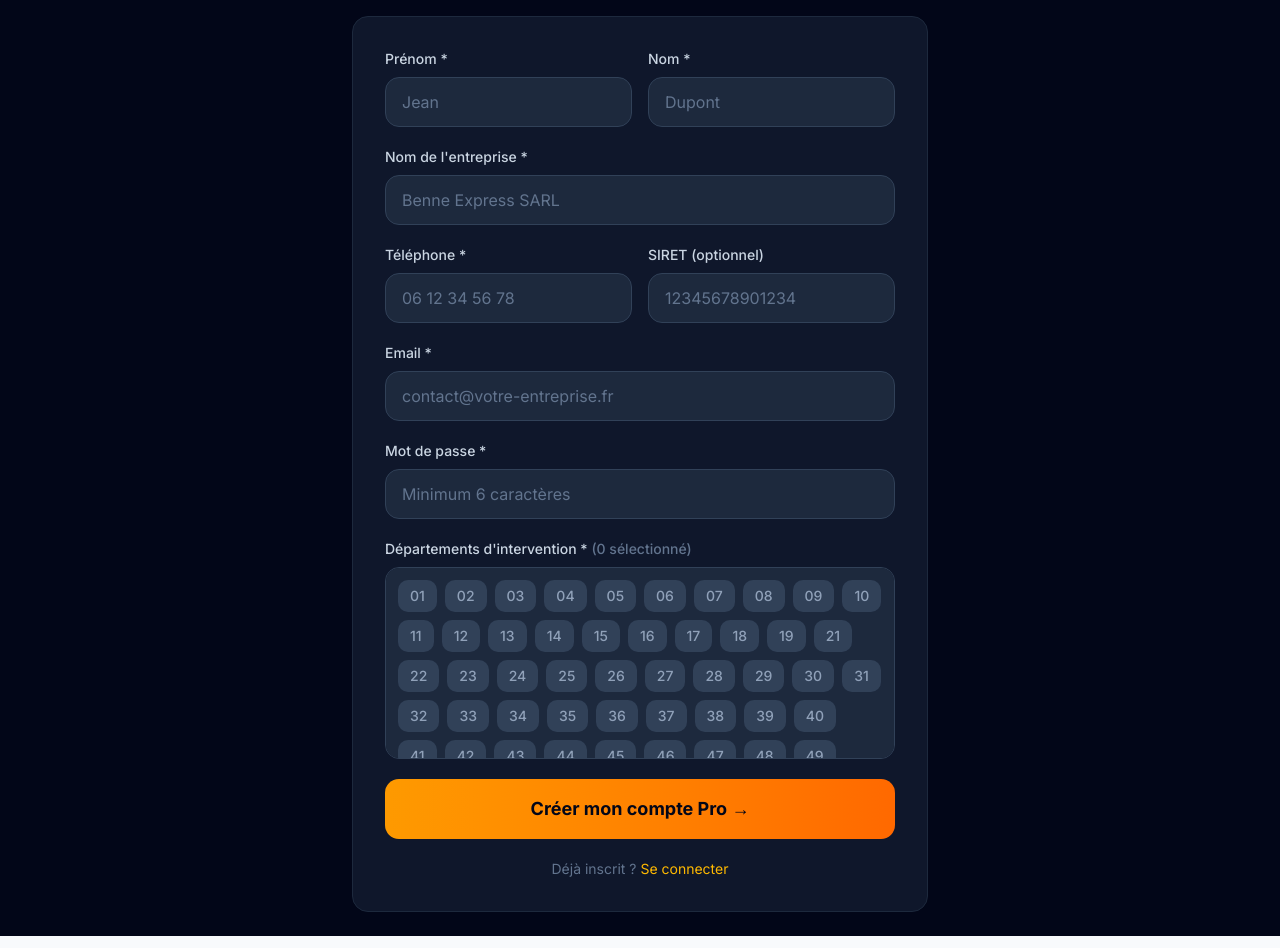
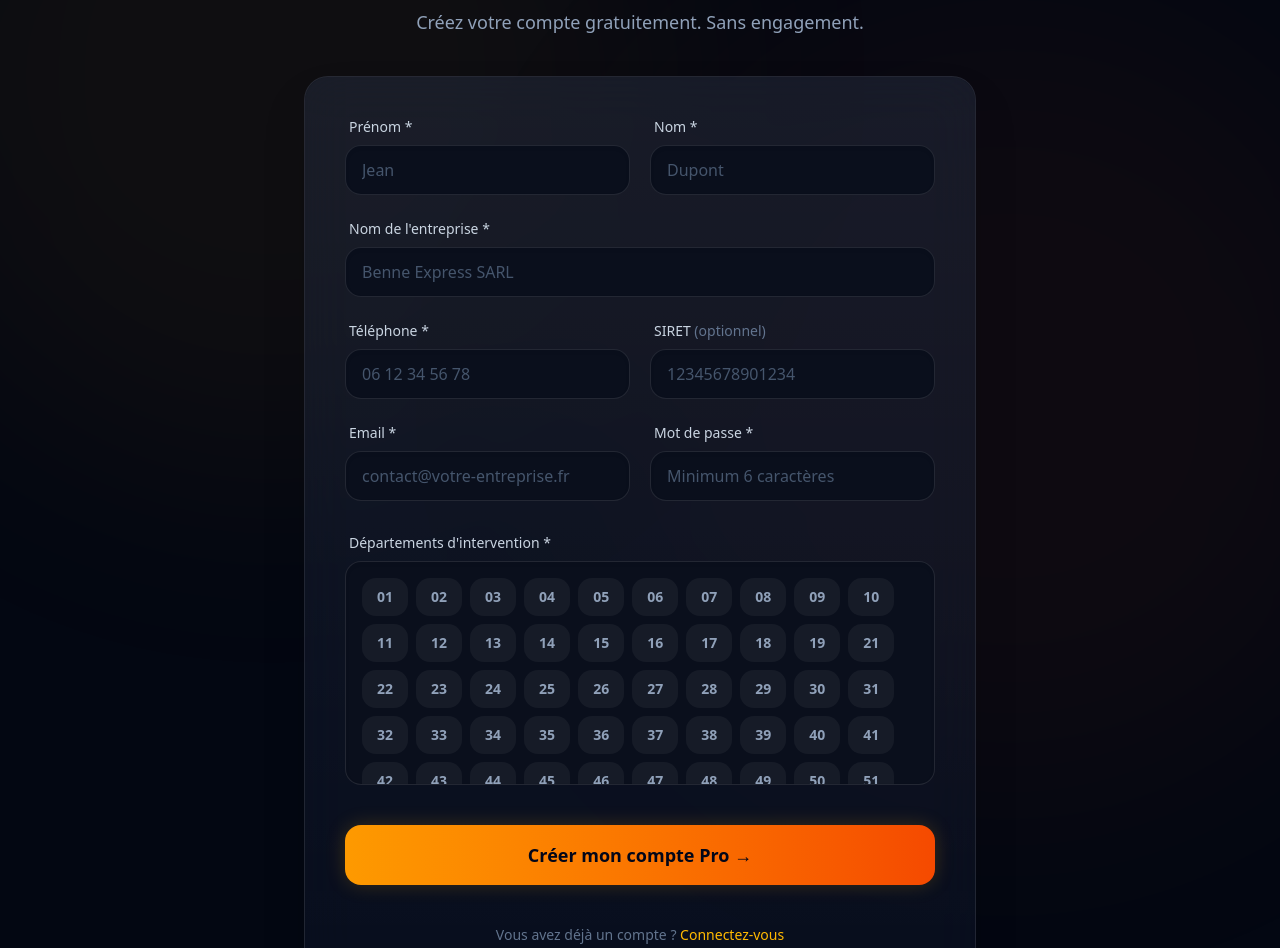
Before and after one commit to baguettecroissant/location-benne, a Next.js app: page /pro/inscription in a window 1280 px wide. Shown: the part 164-1112 px from the top of the page. Built offline with nearby package versions, Linux system fonts and the light colour scheme; no server answers.

Commit message:
style: redesign /pro/connexion and /pro/inscription with premium dark theme

```diff
--- a/src/app/pro/connexion/page.tsx
+++ b/src/app/pro/connexion/page.tsx
@@ -31,58 +31,86 @@ export default function ConnexionPage() {
   }
 
   return (
-    <div className="min-h-screen flex items-center justify-center p-6">
+    <div className="min-h-screen bg-[#030712] text-slate-50 font-sans relative overflow-hidden flex flex-col">
+
+      {/* Background Effects */}
+      <div className="absolute top-0 right-0 w-[500px] h-[500px] bg-amber-500/10 blur-[120px] rounded-full pointer-events-none" />
+      <div className="absolute bottom-0 left-0 w-[500px] h-[500px] bg-orange-600/10 blur-[120px] rounded-full pointer-events-none" />
+
+      {/* Navigation (Minimal) */}
+      <nav className="relative z-50 p-6 flex justify-center">
+        <Link href="/pro" className="flex items-center gap-3 group">
+          <div className="w-10 h-10 rounded-xl bg-gradient-to-br from-amber-400 to-orange-600 flex items-center justify-center text-xl shadow-lg shadow-amber-500/20 group-hover:shadow-amber-500/40 transition-all duration-300">
+            🚛
+          </div>
+          <span className="font-bold text-xl tracking-tight text-white group-hover:text-amber-400 transition-colors">Espace Pro</span>
+        </Link>
+      </nav>
+
+      {/* Main Content */}
+      <div className="flex-1 flex items-center justify-center p-6 relative z-10">
         <div className="w-full max-w-md">
           <div className="text-center mb-8">
-          <Link href="/pro" className="text-4xl inline-block mb-4">🚛</Link>
-          <h1 className="text-3xl font-bold text-white">Connexion Pro</h1>
-          <p className="text-slate-400 mt-2">Accédez à votre marketplace de leads</p>
+            <h1 className="text-3xl font-bold tracking-tight mb-2">Bon retour 👋</h1>
+            <p className="text-slate-400">Accédez à votre marketplace de leads exclusifs</p>
           </div>
 
-        <form onSubmit={handleSubmit} className="bg-slate-900 border border-slate-800 rounded-2xl p-8 space-y-5">
+          <form onSubmit={handleSubmit} className="bg-slate-900/50 backdrop-blur-xl border border-white/10 shadow-2xl rounded-3xl p-8 space-y-6 relative">
+            {/* Inner Glow */}
+            <div className="absolute inset-0 bg-gradient-to-b from-white/5 to-transparent rounded-3xl pointer-events-none" />
+
             {error && (
-            <div className="bg-red-500/10 border border-red-500/20 text-red-400 px-4 py-3 rounded-xl text-sm">
-              {error}
+              <div className="relative bg-red-500/10 border border-red-500/20 text-red-400 px-4 py-3 rounded-2xl text-sm flex items-center gap-3">
+                <span>⚠️</span> {error}
               </div>
             )}
 
+            <div className="relative z-10 space-y-4">
               <div>
-            <label className="block text-sm font-medium text-slate-300 mb-2">Email</label>
+                <label className="block text-sm font-medium text-slate-300 mb-2 ml-1">Adresse Email</label>
                 <input
                   type="email"
                   required
                   value={email}
                   onChange={e => setEmail(e.target.value)}
                   placeholder="contact@votre-entreprise.fr"
-              className="w-full bg-slate-800 border border-slate-700 rounded-xl px-4 py-3 text-white placeholder-slate-500 focus:outline-none focus:border-amber-500 transition-colors"
+                  className="w-full bg-[#0a0f1c] border border-white/10 rounded-2xl px-4 py-3.5 text-white placeholder-slate-600 focus:outline-none focus:border-amber-500/50 focus:ring-1 focus:ring-amber-500/50 transition-all shadow-inner"
                 />
               </div>
 
               <div>
-            <label className="block text-sm font-medium text-slate-300 mb-2">Mot de passe</label>
+                <label className="block text-sm font-medium text-slate-300 mb-2 ml-1">Mot de passe</label>
                 <input
                   type="password"
                   required
                   value={password}
                   onChange={e => setPassword(e.target.value)}
                   placeholder="••••••••"
-              className="w-full bg-slate-800 border border-slate-700 rounded-xl px-4 py-3 text-white placeholder-slate-500 focus:outline-none focus:border-amber-500 transition-colors"
+                  className="w-full bg-[#0a0f1c] border border-white/10 rounded-2xl px-4 py-3.5 text-white placeholder-slate-600 focus:outline-none focus:border-amber-500/50 focus:ring-1 focus:ring-amber-500/50 transition-all shadow-inner"
                 />
               </div>
+            </div>
 
+            <div className="relative z-10 pt-2">
               <button
                 type="submit"
                 disabled={loading}
-            className="w-full bg-gradient-to-r from-amber-500 to-orange-500 text-slate-950 py-4 rounded-xl font-bold text-lg hover:from-amber-400 hover:to-orange-400 transition-all disabled:opacity-50"
+                className="w-full bg-gradient-to-r from-amber-500 to-orange-600 text-slate-950 py-4 rounded-2xl font-bold text-lg hover:from-amber-400 hover:to-orange-500 transition-all disabled:opacity-50 transform hover:scale-[1.02] shadow-[0_0_20px_rgba(245,158,11,0.2)]"
               >
-            {loading ? 'Connexion...' : 'Se connecter →'}
+                {loading ? 'Connexion en cours...' : 'Se connecter'}
               </button>
+            </div>
 
-          <p className="text-center text-sm text-slate-500">
-            Pas encore inscrit ?{' '}
-            <Link href="/pro/inscription" className="text-amber-400 hover:underline">Créer un compte</Link>
+            <div className="relative z-10 pt-4 text-center">
+              <p className="text-sm text-slate-500">
+                Vous n'avez pas de compte ?{' '}
+                <Link href="/pro/inscription" className="text-amber-400 hover:text-amber-300 font-medium hover:underline transition-colors">
+                  Inscrivez-vous
+                </Link>
               </p>
+            </div>
           </form>
+        </div>
       </div>
     </div>
   )
--- a/src/app/pro/inscription/page.tsx
+++ b/src/app/pro/inscription/page.tsx
@@ -73,8 +73,7 @@ export default function InscriptionPage() {
         return
       }
 
-      // 2. Créer le profil pro via API (bypass RLS avec admin)
-      // On ne bloque PAS la redirection si ça échoue
+      // 2. Créer le profil pro via API
       try {
         await fetch('/api/pro/register', {
           method: 'POST',
@@ -90,7 +89,7 @@ export default function InscriptionPage() {
           }),
         })
       } catch (profileErr) {
-        console.error('Profile creation failed (will retry later):', profileErr)
+        console.error('Profile creation failed:', profileErr)
       }
 
       // 3. TOUJOURS rediriger vers la page de confirmation
@@ -102,96 +101,115 @@ export default function InscriptionPage() {
   }
 
   return (
-    <div className="min-h-screen flex items-center justify-center p-6">
-      <div className="w-full max-w-xl">
-        <div className="text-center mb-8">
-          <Link href="/pro" className="text-4xl inline-block mb-4">🚛</Link>
-          <h1 className="text-3xl font-bold text-white">Créer votre compte Pro</h1>
-          <p className="text-slate-400 mt-2">Inscription gratuite — 1 lead offert pour tester</p>
+    <div className="min-h-screen bg-[#030712] text-slate-50 font-sans relative overflow-x-hidden flex flex-col py-10">
+
+      {/* Background Effects */}
+      <div className="fixed top-[-20%] left-[-10%] w-[800px] h-[800px] bg-amber-500/5 blur-[120px] rounded-full pointer-events-none" />
+      <div className="fixed bottom-[-20%] right-[-10%] w-[800px] h-[800px] bg-orange-600/5 blur-[120px] rounded-full pointer-events-none" />
+
+      {/* Navigation (Minimal) */}
+      <nav className="relative z-50 px-6 pb-10 flex justify-center">
+        <Link href="/pro" className="flex items-center gap-3 group">
+          <div className="w-10 h-10 rounded-xl bg-gradient-to-br from-amber-400 to-orange-600 flex items-center justify-center text-xl shadow-lg shadow-amber-500/20 group-hover:shadow-amber-500/40 transition-all duration-300">
+            🚛
+          </div>
+          <span className="font-bold text-xl tracking-tight text-white group-hover:text-amber-400 transition-colors">Espace Pro</span>
+        </Link>
+      </nav>
+
+      {/* Main Content */}
+      <div className="flex-1 flex items-center justify-center px-4 relative z-10">
+        <div className="w-full max-w-2xl">
+          <div className="text-center mb-10">
+            <h1 className="text-3xl md:text-4xl font-bold tracking-tight mb-3">Rejoignez le réseau</h1>
+            <p className="text-slate-400 text-lg">Créez votre compte gratuitement. Sans engagement.</p>
           </div>
 
-        <form onSubmit={handleSubmit} className="bg-slate-900 border border-slate-800 rounded-2xl p-8 space-y-5">
+          <form onSubmit={handleSubmit} className="bg-slate-900/50 backdrop-blur-xl border border-white/10 shadow-2xl rounded-3xl p-6 md:p-10 space-y-6 relative">
+            {/* Inner Glow */}
+            <div className="absolute inset-0 bg-gradient-to-b from-white/5 to-transparent rounded-3xl pointer-events-none" />
+
             {error && (
-            <div className="bg-red-500/10 border border-red-500/20 text-red-400 px-4 py-3 rounded-xl text-sm">
-              {error}
+              <div className="relative bg-red-500/10 border border-red-500/20 text-red-400 px-4 py-3 rounded-2xl text-sm flex items-center gap-3">
+                <span>⚠️</span> {error}
               </div>
             )}
 
-          <div className="grid grid-cols-2 gap-4">
+            <div className="relative z-10 grid grid-cols-1 md:grid-cols-2 gap-5">
               <div>
-              <label className="block text-sm font-medium text-slate-300 mb-2">Prénom *</label>
+                <label className="block text-sm font-medium text-slate-300 mb-2 ml-1">Prénom *</label>
                 <input
                   type="text"
                   required
                   value={form.first_name}
                   onChange={e => setForm({ ...form, first_name: e.target.value })}
                   placeholder="Jean"
-                className="w-full bg-slate-800 border border-slate-700 rounded-xl px-4 py-3 text-white placeholder-slate-500 focus:outline-none focus:border-amber-500 transition-colors"
+                  className="w-full bg-[#0a0f1c] border border-white/10 rounded-2xl px-4 py-3 text-white placeholder-slate-600 focus:outline-none focus:border-amber-500/50 focus:ring-1 focus:ring-amber-500/50 transition-all shadow-inner"
                 />
               </div>
               <div>
-              <label className="block text-sm font-medium text-slate-300 mb-2">Nom *</label>
+                <label className="block text-sm font-medium text-slate-300 mb-2 ml-1">Nom *</label>
                 <input
                   type="text"
                   required
                   value={form.last_name}
                   onChange={e => setForm({ ...form, last_name: e.target.value })}
                   placeholder="Dupont"
-                className="w-full bg-slate-800 border border-slate-700 rounded-xl px-4 py-3 text-white placeholder-slate-500 focus:outline-none focus:border-amber-500 transition-colors"
+                  className="w-full bg-[#0a0f1c] border border-white/10 rounded-2xl px-4 py-3 text-white placeholder-slate-600 focus:outline-none focus:border-amber-500/50 focus:ring-1 focus:ring-amber-500/50 transition-all shadow-inner"
                 />
               </div>
             </div>
 
-          <div>
-            <label className="block text-sm font-medium text-slate-300 mb-2">Nom de l&apos;entreprise *</label>
+            <div className="relative z-10">
+              <label className="block text-sm font-medium text-slate-300 mb-2 ml-1">Nom de l'entreprise *</label>
               <input
                 type="text"
                 required
                 value={form.company_name}
                 onChange={e => setForm({ ...form, company_name: e.target.value })}
                 placeholder="Benne Express SARL"
-              className="w-full bg-slate-800 border border-slate-700 rounded-xl px-4 py-3 text-white placeholder-slate-500 focus:outline-none focus:border-amber-500 transition-colors"
+                className="w-full bg-[#0a0f1c] border border-white/10 rounded-2xl px-4 py-3 text-white placeholder-slate-600 focus:outline-none focus:border-amber-500/50 focus:ring-1 focus:ring-amber-500/50 transition-all shadow-inner"
               />
             </div>
 
-          <div className="grid grid-cols-2 gap-4">
+            <div className="relative z-10 grid grid-cols-1 md:grid-cols-2 gap-5">
               <div>
-              <label className="block text-sm font-medium text-slate-300 mb-2">Téléphone *</label>
+                <label className="block text-sm font-medium text-slate-300 mb-2 ml-1">Téléphone *</label>
                 <input
                   type="tel"
                   required
                   value={form.phone}
                   onChange={e => setForm({ ...form, phone: e.target.value })}
                   placeholder="06 12 34 56 78"
-                className="w-full bg-slate-800 border border-slate-700 rounded-xl px-4 py-3 text-white placeholder-slate-500 focus:outline-none focus:border-amber-500 transition-colors"
+                  className="w-full bg-[#0a0f1c] border border-white/10 rounded-2xl px-4 py-3 text-white placeholder-slate-600 focus:outline-none focus:border-amber-500/50 focus:ring-1 focus:ring-amber-500/50 transition-all shadow-inner"
                 />
               </div>
               <div>
-              <label className="block text-sm font-medium text-slate-300 mb-2">SIRET (optionnel)</label>
+                <label className="block text-sm font-medium text-slate-300 mb-2 ml-1">SIRET <span className="text-slate-500 font-normal">(optionnel)</span></label>
                 <input
                   type="text"
                   value={form.siret}
                   onChange={e => setForm({ ...form, siret: e.target.value })}
                   placeholder="12345678901234"
-                className="w-full bg-slate-800 border border-slate-700 rounded-xl px-4 py-3 text-white placeholder-slate-500 focus:outline-none focus:border-amber-500 transition-colors"
+                  className="w-full bg-[#0a0f1c] border border-white/10 rounded-2xl px-4 py-3 text-white placeholder-slate-600 focus:outline-none focus:border-amber-500/50 focus:ring-1 focus:ring-amber-500/50 transition-all shadow-inner"
                 />
               </div>
             </div>
 
+            <div className="relative z-10 grid grid-cols-1 md:grid-cols-2 gap-5">
               <div>
-            <label className="block text-sm font-medium text-slate-300 mb-2">Email *</label>
+                <label className="block text-sm font-medium text-slate-300 mb-2 ml-1">Email *</label>
                 <input
                   type="email"
                   required
                   value={form.email}
                   onChange={e => setForm({ ...form, email: e.target.value })}
                   placeholder="contact@votre-entreprise.fr"
-              className="w-full bg-slate-800 border border-slate-700 rounded-xl px-4 py-3 text-white placeholder-slate-500 focus:outline-none focus:border-amber-500 transition-colors"
+                  className="w-full bg-[#0a0f1c] border border-white/10 rounded-2xl px-4 py-3 text-white placeholder-slate-600 focus:outline-none focus:border-amber-500/50 focus:ring-1 focus:ring-amber-500/50 transition-all shadow-inner"
                 />
               </div>
-
               <div>
-            <label className="block text-sm font-medium text-slate-300 mb-2">Mot de passe *</label>
+                <label className="block text-sm font-medium text-slate-300 mb-2 ml-1">Mot de passe *</label>
                 <input
                   type="password"
                   required
@@ -199,25 +217,26 @@ export default function InscriptionPage() {
                   value={form.password}
                   onChange={e => setForm({ ...form, password: e.target.value })}
                   placeholder="Minimum 6 caractères"
-              className="w-full bg-slate-800 border border-slate-700 rounded-xl px-4 py-3 text-white placeholder-slate-500 focus:outline-none focus:border-amber-500 transition-colors"
+                  className="w-full bg-[#0a0f1c] border border-white/10 rounded-2xl px-4 py-3 text-white placeholder-slate-600 focus:outline-none focus:border-amber-500/50 focus:ring-1 focus:ring-amber-500/50 transition-all shadow-inner"
                 />
               </div>
+            </div>
 
-          <div>
-            <label className="block text-sm font-medium text-slate-300 mb-2">
-              Départements d&apos;intervention * <span className="text-slate-500">({form.departments.length} sélectionné{form.departments.length > 1 ? 's' : ''})</span>
+            <div className="relative z-10 pt-2">
+              <label className="block text-sm font-medium text-slate-300 mb-2 ml-1">
+                Départements d'intervention * <span className="text-amber-500 font-bold ml-1">{form.departments.length > 0 && `(${form.departments.length})`}</span>
               </label>
-            <div className="bg-slate-800 border border-slate-700 rounded-xl p-3 max-h-48 overflow-y-auto">
+              <div className="bg-[#0a0f1c] border border-white/10 rounded-2xl p-4 max-h-56 overflow-y-auto shadow-inner">
                 <div className="flex flex-wrap gap-2">
                   {DEPARTEMENTS.map(d => (
                     <button
                       key={d}
                       type="button"
                       onClick={() => toggleDept(d)}
-                    className={`px-3 py-1.5 rounded-lg text-sm font-medium transition-all ${
+                      className={`px-3.5 py-2 rounded-xl text-sm font-bold transition-all border ${
                         form.departments.includes(d)
-                        ? 'bg-amber-500 text-slate-950'
-                        : 'bg-slate-700 text-slate-400 hover:bg-slate-600'
+                          ? 'bg-amber-500 border-amber-400 text-slate-950 shadow-[0_0_15px_rgba(245,158,11,0.3)]'
+                          : 'bg-white/5 border-transparent text-slate-400 hover:bg-white/10 hover:text-white'
                       }`}
                     >
                       {d}
@@ -227,19 +246,26 @@ export default function InscriptionPage() {
               </div>
             </div>
 
+            <div className="relative z-10 pt-4">
               <button
                 type="submit"
                 disabled={loading}
-            className="w-full bg-gradient-to-r from-amber-500 to-orange-500 text-slate-950 py-4 rounded-xl font-bold text-lg hover:from-amber-400 hover:to-orange-400 transition-all disabled:opacity-50 disabled:cursor-not-allowed"
+                className="w-full bg-gradient-to-r from-amber-500 to-orange-600 text-slate-950 py-4 rounded-2xl font-bold text-lg hover:from-amber-400 hover:to-orange-500 transition-all disabled:opacity-50 transform hover:scale-[1.02] shadow-[0_0_20px_rgba(245,158,11,0.2)]"
               >
                 {loading ? 'Création en cours...' : 'Créer mon compte Pro →'}
               </button>
+            </div>
 
-          <p className="text-center text-sm text-slate-500">
-            Déjà inscrit ?{' '}
-            <Link href="/pro/connexion" className="text-amber-400 hover:underline">Se connecter</Link>
+            <div className="relative z-10 pt-4 text-center">
+              <p className="text-sm text-slate-500">
+                Vous avez déjà un compte ?{' '}
+                <Link href="/pro/connexion" className="text-amber-400 hover:text-amber-300 font-medium hover:underline transition-colors">
+                  Connectez-vous
+                </Link>
               </p>
+            </div>
           </form>
+        </div>
       </div>
     </div>
   )
```
Lines whose indentation alone changed are shown as unchanged.
